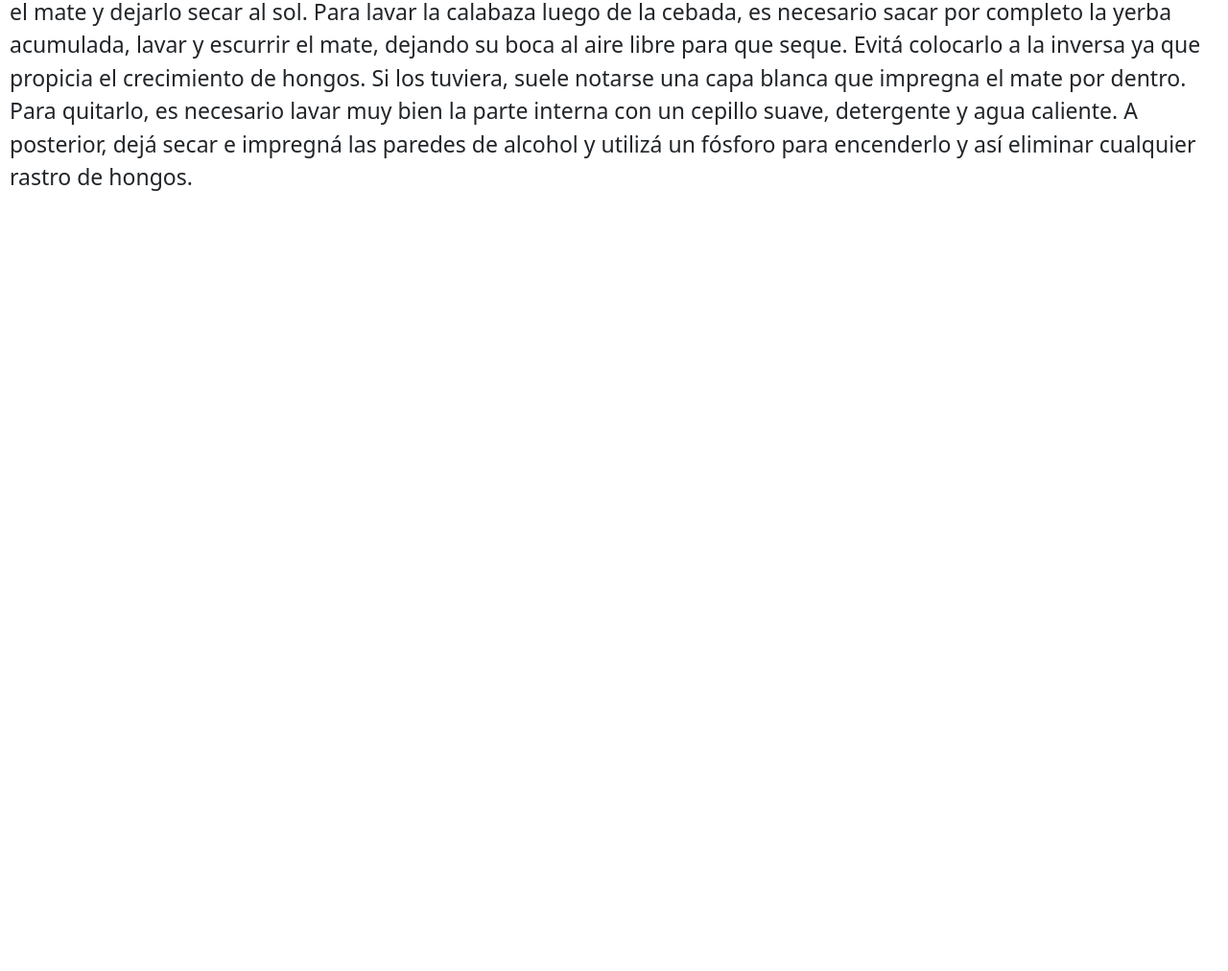
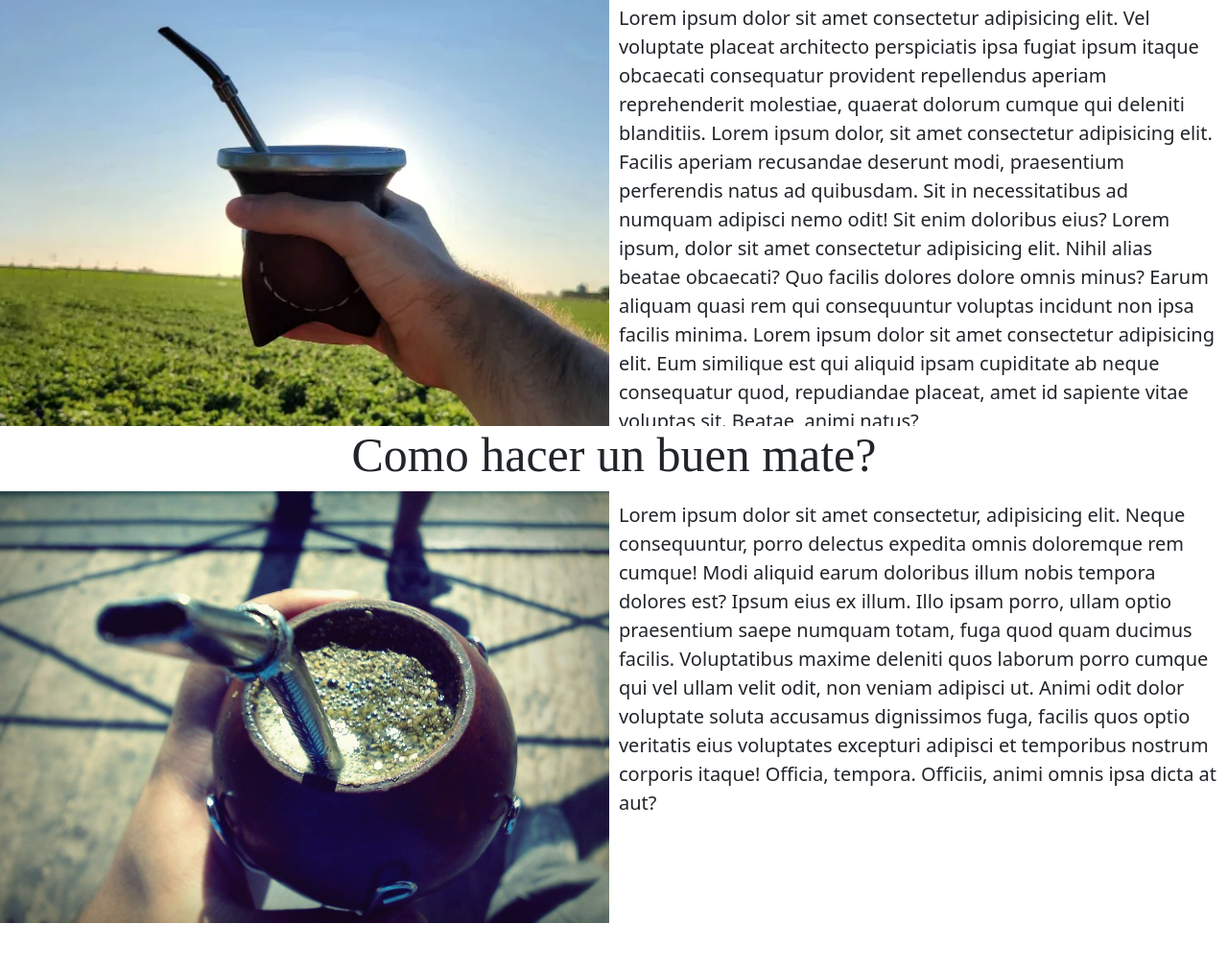
Before and after one commit to NAHUELESCUDER/coder-mates1, a plain HTML site: page pages/servicios.html in a window 1280 px wide. Shown: the part 670-1682 px from the top of the page at 96% size. Before the commit the page ends 888 px from the top, so only its background shows below. Drawn offline with nearby package versions, Linux system fonts and the light colour scheme; a web font is replaced by a local one.

Commit message:
termino los servicios

```diff
--- a/estilos.scss
+++ b/estilos.scss
@@ -129,33 +129,59 @@
     flex-direction: column;
 }
 
+.contenedor {
+    display: flex;
+    height: 450px;
+    width: 100%;
+    overflow: scroll;
+}
 
-.servicios {
-    display: flex;
+.img-txt{
+    font-size: 20px;
+    width: 100%;
+    padding: 10px;
+}
+
+.mate {
+    background-image: url("./img/Ibarra31-320x400.jpg");
+    background-size: cover;
+    background-position: center;
+    background-repeat: no-repeat;
     height: 450px;
     width: 100%;
 }
 
-.n-left {
-    background-image: url("./img/Ibarra31-320x400.jpg");
+.contenedor2 {
+    display: flex;
+    height: 450px;
     width: 100%;
-    height: 450px;
-    background-position: center;
+    overflow: scroll;
+}
+
+.mate2 {
+    background-image: url("./img/imagejpg.webp");
     background-size: cover;
     background-position: center;
-}
-
-p {
-    span {
-        font-weight: bold;
-    }
-}
-
-.n-right {
+    background-repeat: no-repeat;
+    height: 450px;
     width: 100%;
 }
 
+.contenedor3 {
+    display: flex;
+    height: 500px;
+    width: 100%;
+    overflow: scroll;
+}
 
+.mate3 {
+    background-image: url("./img/mate3.jpg");
+    background-repeat: no-repeat;
+    background-position: center;
+    background-size: cover;
+    height: 450px;
+    width: 100%;
+}
 
 
 
@@ -189,4 +215,16 @@
     .caja{
         flex-direction: column;
     }
+
+    .contenedor {
+        flex-wrap: wrap;
+    }
+
+    .contenedor2 {
+        flex-wrap: wrap;
+    }
+
+    .contenedor3 {
+        flex-wrap: wrap;
+    }
 }
--- a/pages/servicios.html
+++ b/pages/servicios.html
@@ -42,15 +42,40 @@
     <!--navbar fin-->
     </header>
     <main>
-        <h1>Como curar tu mate de calabaza y madera?</h1>
-        <div class="servicios">
-            <div class="n-left"></div>
-            <div class="n-right">
-                <p>Para proceder a hacer la cura, hay que llenar de yerba el mate y agregarle agua caliente. Una vez que reposa hasta el día posterior, se debe raspar la cavidad más de una vez con una cuchara para quitar el tallo interno. Luego, enjuagar el mate y dejarlo secar al sol.
-                Para lavar la calabaza luego de la cebada, es necesario sacar por completo la yerba acumulada, lavar y escurrir el mate, dejando su boca al aire libre para que seque. Evitá colocarlo a la inversa ya que propicia el crecimiento de hongos.
-                Si los tuviera, suele notarse una capa blanca que impregna el mate por dentro. Para quitarlo, es necesario lavar muy bien la parte interna con un cepillo suave, detergente y agua caliente. A posterior, dejá secar e impregná las paredes de alcohol y utilizá un fósforo para encenderlo y así eliminar cualquier rastro de hongos.
+        <h1>Como curar tu mate?</h1>
+        <div class="contenedor">
+            <div class="img-txt">
+                <p>
+                    Lorem ipsum dolor sit amet consectetur adipisicing elit. Vel voluptate placeat architecto perspiciatis ipsa fugiat ipsum itaque obcaecati consequatur provident repellendus aperiam reprehenderit molestiae, quaerat dolorum cumque qui deleniti blanditiis. Lorem ipsum dolor, sit amet consectetur adipisicing elit. Facilis aperiam recusandae deserunt modi, praesentium perferendis natus ad quibusdam. Sit in necessitatibus ad numquam adipisci nemo odit! Sit enim doloribus eius? Lorem ipsum, dolor sit amet consectetur adipisicing elit. Nihil alias beatae obcaecati? Quo facilis dolores dolore omnis minus? Earum aliquam quasi rem qui consequuntur voluptas incidunt non ipsa facilis minima. Lorem ipsum dolor sit amet consectetur adipisicing elit. Eum similique est qui aliquid ipsam cupiditate ab neque consequatur quod, repudiandae placeat, amet id sapiente vitae voluptas sit. Beatae, animi natus?
                 </p>
+            </div>
 
+            <div class="mate"></div>
+            <div>
+
+            </div>
+        </div>
+
+        <h2>Como limpiar la bombilla?</h2>
+        <div class="contenedor2">
+
+            <div class="mate2"></div>
+            <div class="img-txt">
+                <p>
+                    Lorem ipsum dolor sit amet consectetur adipisicing elit. Vel voluptate placeat architecto perspiciatis ipsa fugiat ipsum itaque obcaecati consequatur provident repellendus aperiam reprehenderit molestiae, quaerat dolorum cumque qui deleniti blanditiis. Lorem ipsum dolor, sit amet consectetur adipisicing elit. Facilis aperiam recusandae deserunt modi, praesentium perferendis natus ad quibusdam. Sit in necessitatibus ad numquam adipisci nemo odit! Sit enim doloribus eius? Lorem ipsum, dolor sit amet consectetur adipisicing elit. Nihil alias beatae obcaecati? Quo facilis dolores dolore omnis minus? Earum aliquam quasi rem qui consequuntur voluptas incidunt non ipsa facilis minima. Lorem ipsum dolor sit amet consectetur adipisicing elit. Eum similique est qui aliquid ipsam cupiditate ab neque consequatur quod, repudiandae placeat, amet id sapiente vitae voluptas sit. Beatae, animi natus?
+                </p>
+            </div>
+        </div>
+
+        <h2>Como hacer un buen mate?</h2>
+        <div class="contenedor3">
+            <div class="mate3"></div>
+            <div class="img-txt">
+                <p>
+                    Lorem ipsum dolor sit amet consectetur, adipisicing elit. Neque consequuntur, porro delectus expedita omnis doloremque rem cumque! Modi aliquid earum doloribus illum nobis tempora dolores est? Ipsum eius ex illum.
+                    Illo ipsam porro, ullam optio praesentium saepe numquam totam, fuga quod quam ducimus facilis. Voluptatibus maxime deleniti quos laborum porro cumque qui vel ullam velit odit, non veniam adipisci ut.
+                    Animi odit dolor voluptate soluta accusamus dignissimos fuga, facilis quos optio veritatis eius voluptates excepturi adipisci et temporibus nostrum corporis itaque! Officia, tempora. Officiis, animi omnis ipsa dicta at aut?
+                </p>
             </div>
         </div>
     </main>
```
Also changed, not shown: estilos.css, img/mate3.jpg (added), 1 other file.
